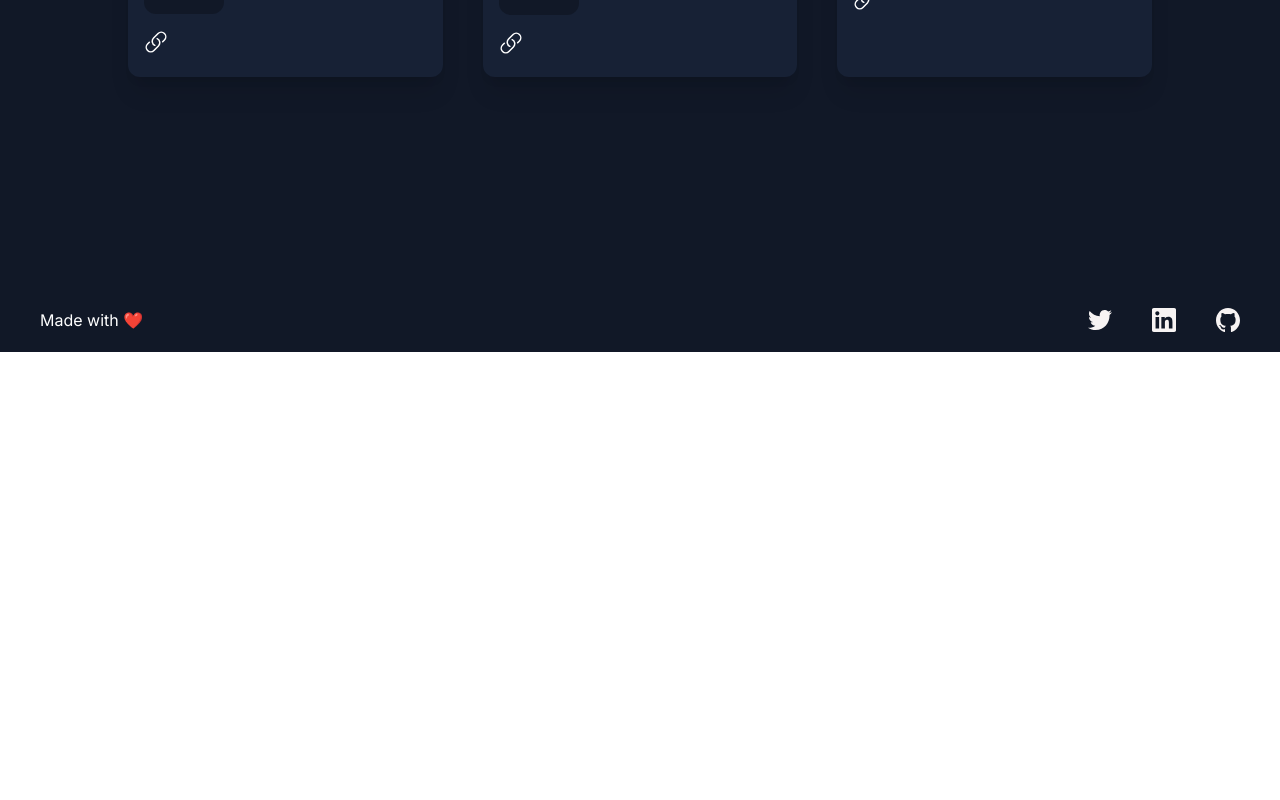
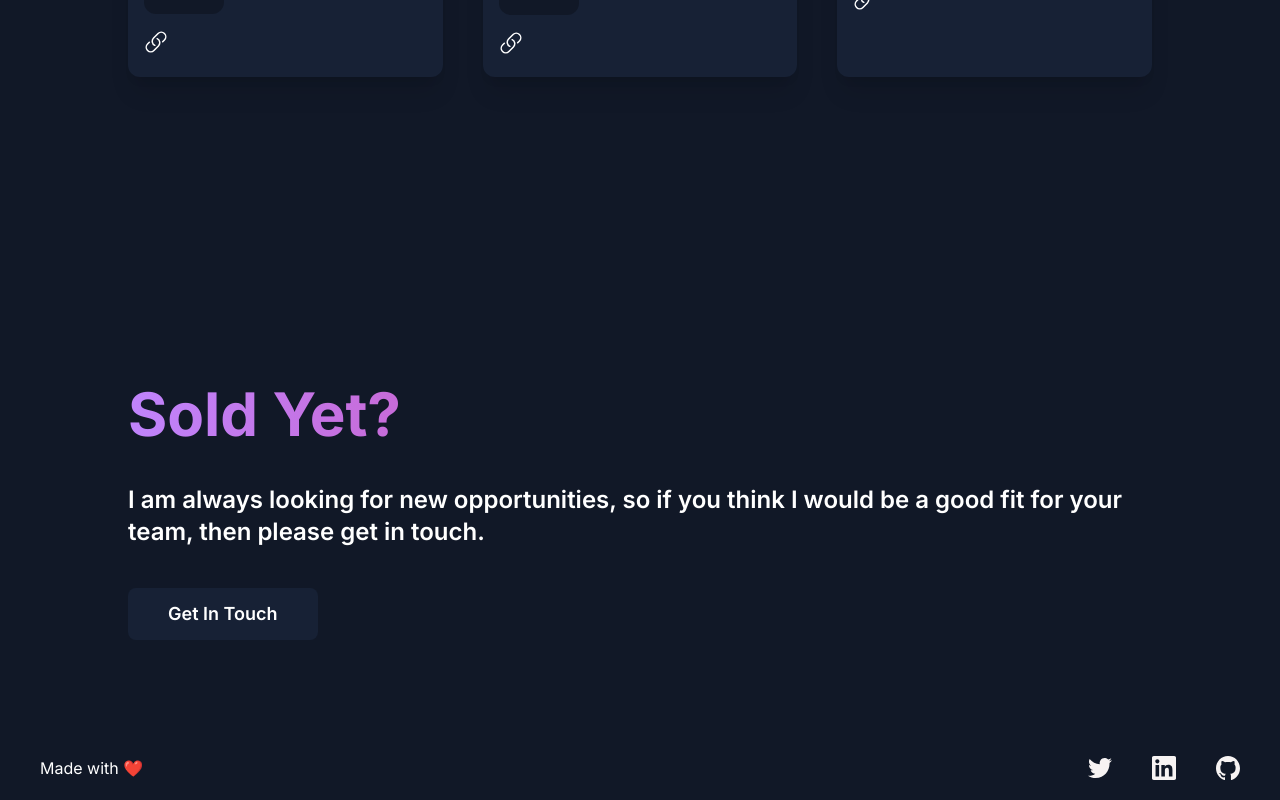
Before and after one commit to salskhal/Portfolio-Version2, a React (Vite) app: page / in a window 1280 px wide. Shown: the part 2491-3291 px from the top of the page. Before the commit the page ends 2843 px from the top, so only its background shows below. Built offline with nearby package versions, Linux system fonts and the light colour scheme.

Commit message:
feat/ contact section was added

```diff
--- a/src/App.jsx
+++ b/src/App.jsx
@@ -7,6 +7,7 @@ import Experience from "./components/Experience/Experience";
 import Project from "./components/Projects/Project";
 import Footer from "./components/Footer";
 import Preloader from "./components/Preloader/Preloader";
+import CTA from "./components/CTA";
 export default function App() {
   const [isLoading, setIsLoading] = useState(true);
 
@@ -31,6 +32,7 @@ export default function App() {
       <Hero />
       <Experience />
       <Project />
+      <CTA />
       <Footer />
     </m.div>
   );
--- /dev/null
+++ b/src/components/CTA.jsx
@@ -0,0 +1,25 @@
+export default function CTA() {
+  return (
+    <div className="px-10  py-24 md:px-32  ">
+      <h1
+        className=" font-bold text-6xl text-transparent bg-clip-text bg-gradient-to-r from-purple-400 to-pink-600"
+        id="contact"
+      >
+        Sold Yet?
+      </h1>
+      <p className="text-2xl font-semibold text-white mt-10">
+        I am always looking for new opportunities, so if you think I would be a
+        good fit for your team, then please get in touch.
+      </p>
+      <a
+        href="mailto:olaniyisal@gmail.com"
+        target="blank"
+        className="flex items-center space-x-2 text-lg font-semibold mt-10"
+      >
+        <button className="bg-[#172135] px-10 py-3 rounded-lg text-white">
+          Get In Touch
+        </button>
+      </a>
+    </div>
+  );
+}
```
